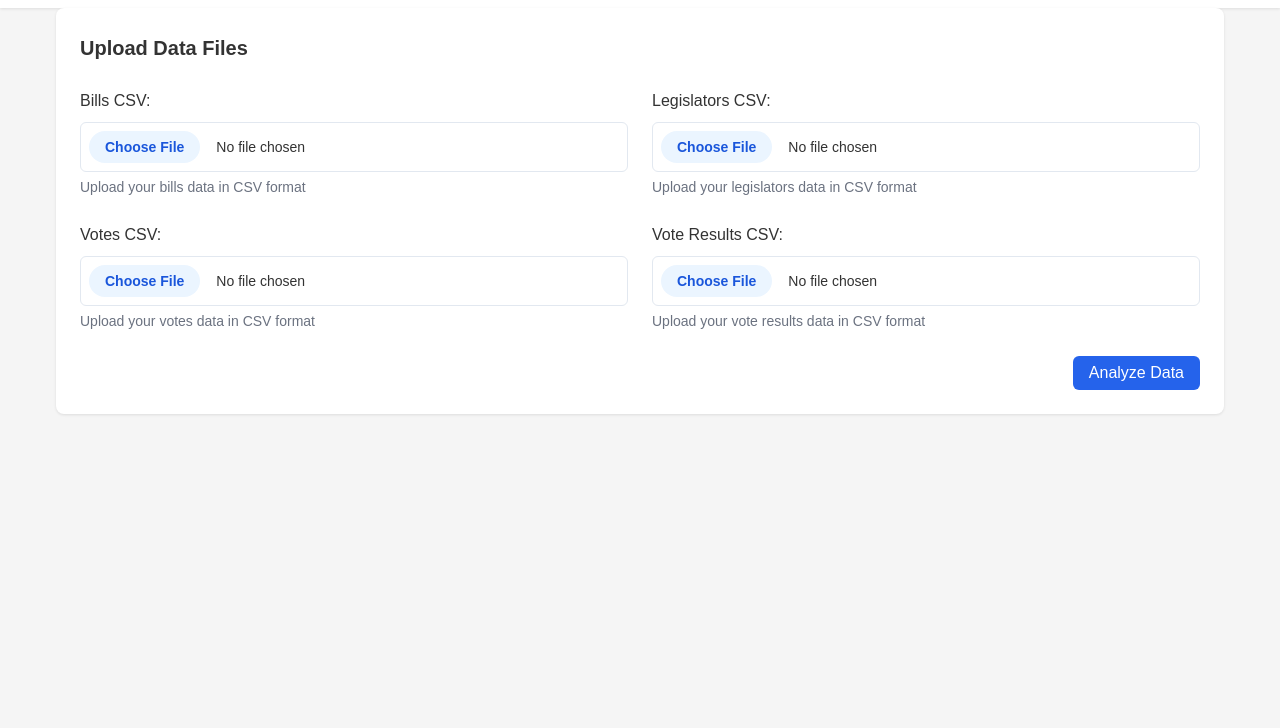
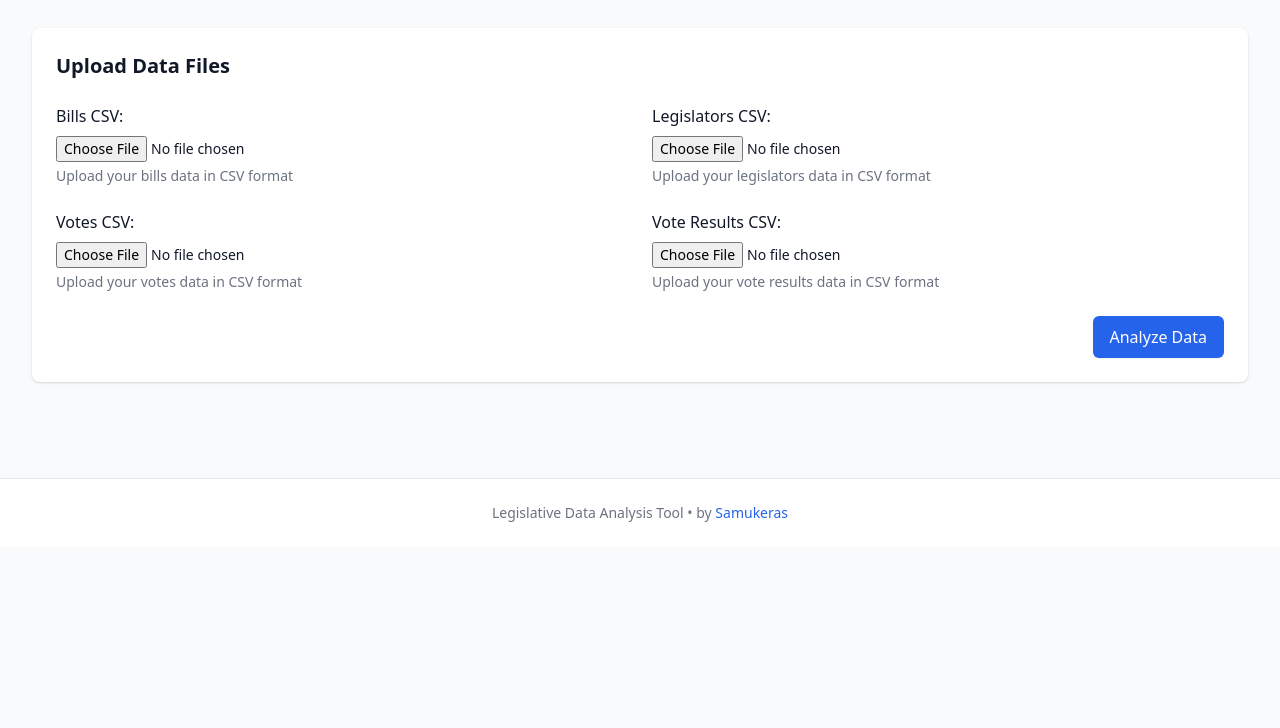
Before and after one commit to Samukeras/legislative-data-analyzer, a plain HTML site: page index.html in a window 1280 px wide. Shown: the part 72-800 px from the top of the page. Drawn offline with nearby package versions, Linux system fonts and the light colour scheme.

Commit message:
feat(index): use tailwindcss

```diff
--- a/index.html
+++ b/index.html
@@ -5,211 +5,131 @@
     <meta name="viewport" content="width=device-width, initial-scale=1.0">
     <meta name="description" content="Legislative Data Analysis Tool for analyzing voting patterns">
     <title>Legislative Data Analysis</title>
-    <style>
-        /* Reset and base styles */
-        * {
-            margin: 0;
-            padding: 0;
-            box-sizing: border-box;
-        }
-
-        body {
-            font-family: Arial, sans-serif;
-            line-height: 1.6;
-            background-color: #f5f5f5;
-            color: #333;
-        }
-
-        /* Header styles */
-        header {
-            background-color: #fff;
-            box-shadow: 0 1px 3px rgba(0, 0, 0, 0.1);
-            padding: 1rem;
-        }
-
-        .container {
-            max-width: 1200px;
-            margin: 0 auto;
-            padding: 0 1rem;
-        }
-
-        h1 {
-            font-size: 1.875rem;
-            font-weight: bold;
-        }
-
-        /* Main content styles */
-        main {
-            padding: 2rem 0;
-        }
-
-        /* Form section styles */
-        .form-section {
-            background-color: #fff;
-            border-radius: 0.5rem;
-            box-shadow: 0 1px 3px rgba(0, 0, 0, 0.1);
-            padding: 1.5rem;
-            margin-bottom: 2rem;
-        }
-
-        h2 {
-            font-size: 1.25rem;
-            font-weight: 600;
-            margin-bottom: 1.5rem;
-        }
-
-        .form-grid {
-            display: grid;
-            grid-template-columns: 1fr;
-            gap: 1.5rem;
-            margin-bottom: 1.5rem;
-        }
-
-        @media (min-width: 640px) {
-            .form-grid {
-                grid-template-columns: repeat(2, 1fr);
-            }
-        }
-
-        .form-group {
-            display: flex;
-            flex-direction: column;
-            gap: 0.5rem;
-        }
-
-        label {
-            font-weight: 500;
-        }
-
-        .input-wrapper {
-            position: relative;
-        }
-
-        input[type="file"] {
-            display: block;
-            width: 100%;
-            padding: 0.5rem;
-            border: 1px solid #e2e8f0;
-            border-radius: 0.375rem;
-            font-size: 0.875rem;
-        }
-
-        input[type="file"]::file-selector-button {
-            margin-right: 1rem;
-            padding: 0.5rem 1rem;
-            border: none;
-            border-radius: 9999px;
-            background-color: #ebf5ff;
-            color: #1a56db;
-            font-weight: 600;
-            cursor: pointer;
-            transition: background-color 0.2s;
-        }
-
-        input[type="file"]::file-selector-button:hover {
-            background-color: #dbeafe;
-        }
-
-        .hint {
-            margin-top: 0.25rem;
-            font-size: 0.875rem;
-            color: #6b7280;
-        }
-
-        .button-container {
-            display: flex;
-            justify-content: flex-end;
-        }
-
-        button[type="submit"] {
-            display: inline-flex;
-            align-items: center;
-            padding: 0.5rem 1rem;
-            border: none;
-            border-radius: 0.375rem;
-            background-color: #2563eb;
-            color: #fff;
-            font-size: 1rem;
-            font-weight: 500;
-            cursor: pointer;
-            transition: background-color 0.2s;
-        }
-
-        button[type="submit"]:hover {
-            background-color: #1d4ed8;
-        }
-
-        button[type="submit"]:disabled {
-            opacity: 0.5;
-            cursor: not-allowed;
-        }
-    </style>
+    <link href="https://cdnjs.cloudflare.com/ajax/libs/tailwindcss/2.2.19/tailwind.min.css" rel="stylesheet">
+    <script type="module" defer src="js/main.js"></script>
 </head>
-<body>
-<header>
-    <div class="container">
-        <h1>Legislative Data Analysis</h1>
+<body class="bg-gray-50 text-gray-900">
+<header class="bg-white shadow-sm">
+    <div class="max-w-7xl mx-auto px-4 py-4 sm:px-6 lg:px-8">
+        <h1 class="text-3xl font-bold">Legislative Data Analysis</h1>
     </div>
 </header>
-<div class="container">
+<main class="max-w-7xl mx-auto px-4 py-8 sm:px-6 lg:px-8">
     <!-- File Upload Section -->
-    <section class="form-section">
-        <h2>Upload Data Files</h2>
-        <form id="uploadForm">
-            <div class="form-grid">
-                <div class="form-group">
-                    <label for="billsFile">Bills CSV:</label>
-                    <div class="input-wrapper">
+    <section class="bg-white rounded-lg shadow p-6 mb-8">
+        <h2 id="upload-section" class="text-xl font-semibold mb-6">Upload Data Files</h2>
+        <form id="uploadForm" class="space-y-6">
+            <div class="grid grid-cols-1 gap-6 sm:grid-cols-2">
+                <div class="space-y-2">
+                    <label for="billsFile" class="block font-medium">Bills CSV:</label>
+                    <div class="relative">
                         <input type="file"
                                id="billsFile"
                                name="billsFile"
                                accept=".csv"
+                               class="block w-full text-sm file:mr-4 file:py-2 file:px-4 file:rounded-full file:border-0 file:text-sm file:font-semibold file:bg-blue-50 file:text-blue-700 hover:file:bg-blue-100"
                                required>
-                        <p class="hint">Upload your bills data in CSV format</p>
+                        <p id="bills-hint" class="mt-1 text-sm text-gray-500">Upload your bills data in CSV format</p>
                     </div>
                 </div>
-                <div class="form-group">
-                    <label for="legislatorsFile">Legislators CSV:</label>
-                    <div class="input-wrapper">
+                <div class="space-y-2">
+                    <label for="legislatorsFile" class="block font-medium">Legislators CSV:</label>
+                    <div class="relative">
                         <input type="file"
                                id="legislatorsFile"
                                name="legislatorsFile"
                                accept=".csv"
+                               class="block w-full text-sm file:mr-4 file:py-2 file:px-4 file:rounded-full file:border-0 file:text-sm file:font-semibold file:bg-blue-50 file:text-blue-700 hover:file:bg-blue-100"
                                required>
-                        <p class="hint">Upload your legislators data in CSV format</p>
+                        <p id="legislators-hint" class="mt-1 text-sm text-gray-500">Upload your legislators data in CSV format</p>
                     </div>
                 </div>
-                <div class="form-group">
-                    <label for="votesFile">Votes CSV:</label>
-                    <div class="input-wrapper">
+                <div class="space-y-2">
+                    <label for="votesFile" class="block font-medium">Votes CSV:</label>
+                    <div class="relative">
                         <input type="file"
                                id="votesFile"
                                name="votesFile"
                                accept=".csv"
+                               class="block w-full text-sm file:mr-4 file:py-2 file:px-4 file:rounded-full file:border-0 file:text-sm file:font-semibold file:bg-blue-50 file:text-blue-700 hover:file:bg-blue-100"
                                required>
-                        <p class="hint">Upload your votes data in CSV format</p>
+                        <p id="votes-hint" class="mt-1 text-sm text-gray-500">Upload your votes data in CSV format</p>
                     </div>
                 </div>
-                <div class="form-group">
-                    <label for="voteResultsFile">Vote Results CSV:</label>
-                    <div class="input-wrapper">
+                <div class="space-y-2">
+                    <label for="voteResultsFile" class="block font-medium">Vote Results CSV:</label>
+                    <div class="relative">
                         <input type="file"
                                id="voteResultsFile"
                                name="voteResultsFile"
                                accept=".csv"
+                               class="block w-full text-sm file:mr-4 file:py-2 file:px-4 file:rounded-full file:border-0 file:text-sm file:font-semibold file:bg-blue-50 file:text-blue-700 hover:file:bg-blue-100"
                                required>
-                        <p class="hint">Upload your vote results data in CSV format</p>
+                        <p id="results-hint" class="mt-1 text-sm text-gray-500">Upload your vote results data in CSV format</p>
                     </div>
                 </div>
             </div>
-            <div class="button-container">
-                <button type="submit" id="analyzeBtn">
+            <div class="flex justify-end">
+                <button type="submit"
+                        id="analyzeBtn"
+                        class="inline-flex items-center px-4 py-2 border border-transparent text-base font-medium rounded-md shadow-sm text-white bg-blue-600 hover:bg-blue-700 focus:outline-none focus:ring-2 focus:ring-offset-2 focus:ring-blue-500 disabled:opacity-50">
                     Analyze Data
                 </button>
             </div>
         </form>
     </section>
-</div>
+    <!-- Legislators Analysis -->
+    <section id="legislatorSection" class="bg-white rounded-lg shadow p-6 hidden space-y-8">
+        <div class="flex justify-between items-center mb-6">
+            <h2 id="legislators-section" class="text-xl font-semibold">Legislator Voting Analysis</h2>
+            <button id="downloadLegislators"
+                    class="inline-flex items-center px-4 py-2 border border-transparent text-sm font-medium rounded-md shadow-sm text-white bg-green-600 hover:bg-green-700 focus:outline-none focus:ring-2 focus:ring-offset-2 focus:ring-green-500">
+                Download CSV
+            </button>
+        </div>
+        <div class="overflow-x-auto">
+            <table class="min-w-full divide-y divide-gray-200">
+                <thead class="bg-gray-50">
+                <tr>
+                    <th scope="col" class="px-6 py-3 text-left text-xs font-medium text-gray-500 uppercase tracking-wider">ID</th>
+                    <th scope="col" class="px-6 py-3 text-left text-xs font-medium text-gray-500 uppercase tracking-wider">Name</th>
+                    <th scope="col" class="px-6 py-3 text-left text-xs font-medium text-gray-500 uppercase tracking-wider">Supported Bills</th>
+                    <th scope="col" class="px-6 py-3 text-left text-xs font-medium text-gray-500 uppercase tracking-wider">Opposed Bills</th>
+                </tr>
+                </thead>
+                <tbody id="legislatorResults" class="bg-white divide-y divide-gray-200"></tbody>
+            </table>
+        </div>
+    </section>
+    <!-- Bills Analysis -->
+    <section id="billSection" class="bg-white rounded-lg shadow p-6 hidden mt-8">
+        <div class="flex justify-between items-center mb-6">
+            <h2 id="bills-section" class="text-xl font-semibold">Bill Analysis</h2>
+            <button id="downloadBills"
+                    class="inline-flex items-center px-4 py-2 border border-transparent text-sm font-medium rounded-md shadow-sm text-white bg-green-600 hover:bg-green-700 focus:outline-none focus:ring-2 focus:ring-offset-2 focus:ring-green-500">
+                Download CSV
+            </button>
+        </div>
+        <div class="overflow-x-auto">
+            <table class="min-w-full divide-y divide-gray-200">
+                <thead class="bg-gray-50">
+                <tr>
+                    <th scope="col" class="px-6 py-3 text-left text-xs font-medium text-gray-500 uppercase tracking-wider">ID</th>
+                    <th scope="col" class="px-6 py-3 text-left text-xs font-medium text-gray-500 uppercase tracking-wider">Title</th>
+                    <th scope="col" class="px-6 py-3 text-left text-xs font-medium text-gray-500 uppercase tracking-wider">Supporters</th>
+                    <th scope="col" class="px-6 py-3 text-left text-xs font-medium text-gray-500 uppercase tracking-wider">Opposers</th>
+                    <th scope="col" class="px-6 py-3 text-left text-xs font-medium text-gray-500 uppercase tracking-wider">Primary Sponsor</th>
+                </tr>
+                </thead>
+                <tbody id="billResults" class="bg-white divide-y divide-gray-200"></tbody>
+            </table>
+        </div>
+    </section>
+</main>
+<footer class="bg-white mt-8 border-t border-gray-200">
+    <div class="max-w-7xl mx-auto py-6 px-4 sm:px-6 lg:px-8">
+        <p class="text-center text-sm text-gray-500">Legislative Data Analysis Tool • by <a href="https://github.com/Samukeras" class="text-blue-600 hover:text-blue-800" target="_blank" rel="noopener noreferrer">Samukeras</a></p>
+    </div>
+</footer>
 </body>
-<script src="js/script.js"></script>
 </html>
```
